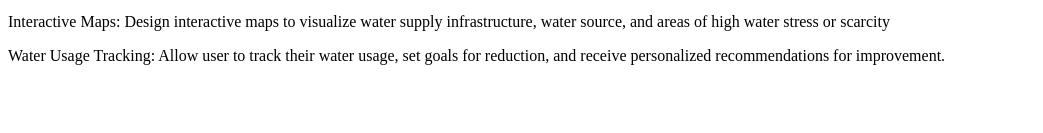
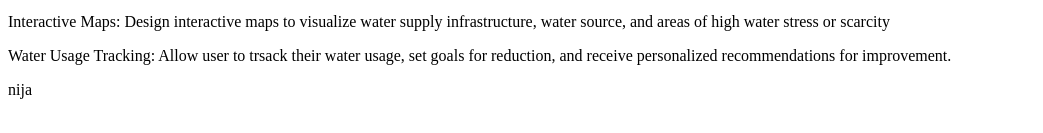
Before and after one commit to edwin725/first-project, a plain HTML site: page index.html in a window 1280 px wide. Shown: the part 481-614 px from the top of the page, without its empty margins (0-1043 px from the left). Drawn offline with Linux system fonts and the light colour scheme.

Commit message:
added paragraph

```diff
--- a/index.html
+++ b/index.html
@@ -14,7 +14,8 @@
     <p>if you're looking for information on water supply,billing,or service specific to your area, you can search for your local water utility company's website</p>
     <p>Water Quality Monitoring: Creates a platform to track and display real-time water quality data, including parameters like pH, trubidity, and contaminants.</p>
     <p>Interactive Maps: Design interactive maps to visualize water supply infrastructure, water source, and areas of high water stress or scarcity</p>
-    <p>Water Usage Tracking: Allow user to track their water usage, set goals for reduction, and receive personalized recommendations for improvement.</p>
+    <p>Water Usage Tracking: Allow user to trsack their water usage, set goals for reduction, and receive personalized recommendations for improvement.</p>
+    <p>nija</p>
     </p>
   </body>
   </html>
```
